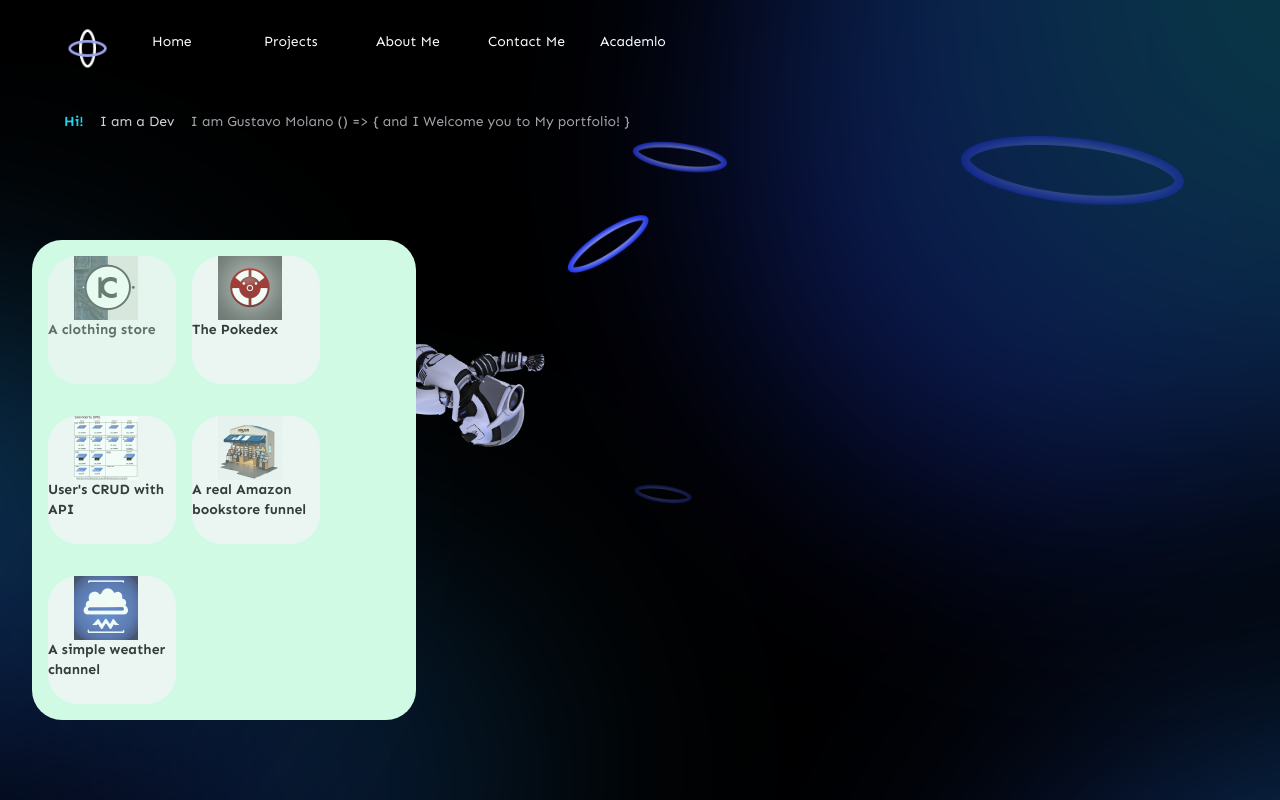
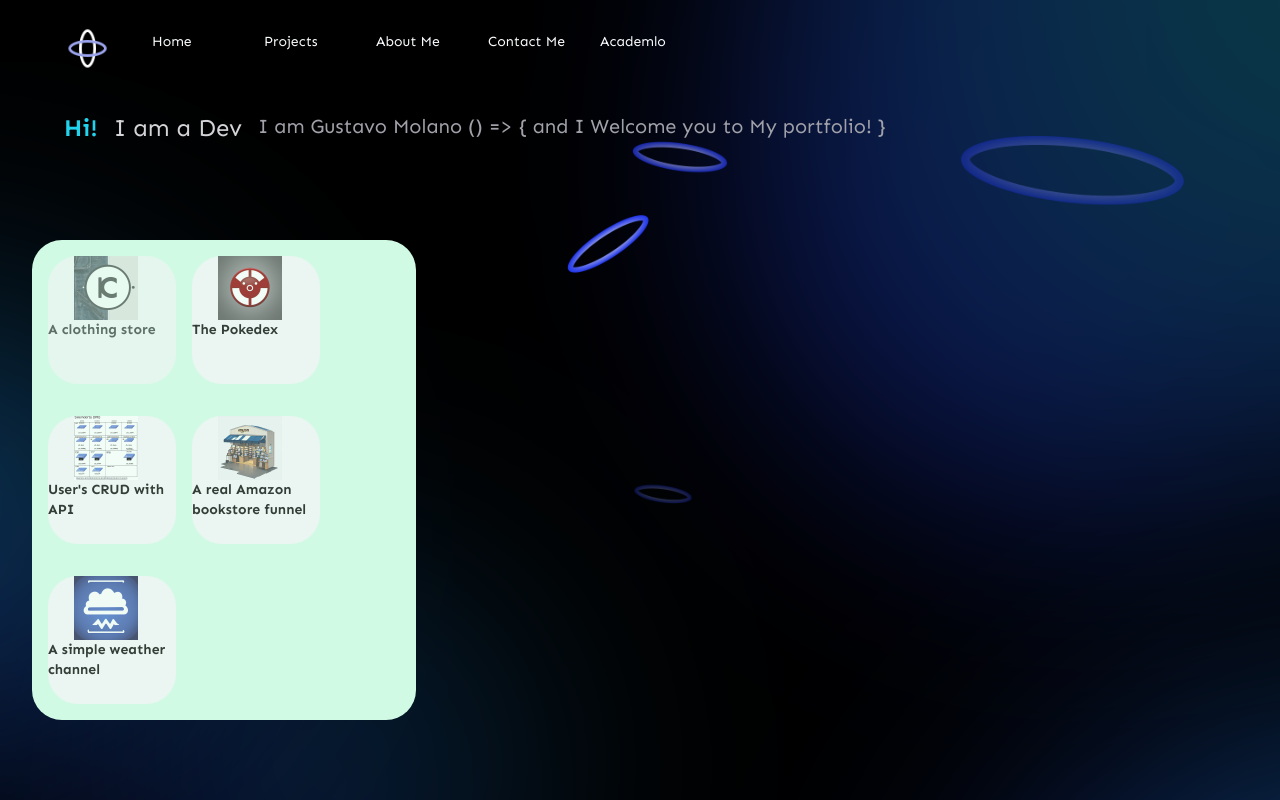
Before and after one commit to guskumite/myportfolio, a React (Vite) app: page / in a window 1280 px wide. Shown: the top 800 px of the page. Built offline with nearby package versions, Linux system fonts and the light colour scheme; the HTML template or start-up script is replaced by a standard one.

Commit message:
version 1.0.12

```diff
--- a/src/components/Root.jsx
+++ b/src/components/Root.jsx
@@ -57,17 +57,17 @@ const Root = () => {
       <section>{getNav()}</section>
       <section className="absolute flex flex-row flex-wrap left-[4rem] top-[7rem]">
         {" "}
-        <h2 className="relative text-2xl font-bold text-cyan-400 md:text-sm">
+        <h2 className="relative lg:text-2xl font-bold text-cyan-400 md:text-sm">
           Hi!
         </h2>
-        <h2 className="px-4 relative text-2xl text-zinc-300 md:text-sm">
+        <h2 className="px-4 relative lg:text-2xl text-zinc-300 md:text-sm">
           I am a Dev
         </h2>
-        <h1 className="relative text-xl text-zinc-400 md:text-sm">
+        <h1 className="relative lg:text-xl text-zinc-400 md:text-sm">
           I am Gustavo Molano {txt1}
         </h1>
       </section>
-      <div className="absolute left-[5rem] top-[2rem] md:w-[40%]">
+      <div className="absolute lg:left-[10rem] top-[2rem] md:left-[5rem]">
         <Animation1 />
       </div>
       <section
```
